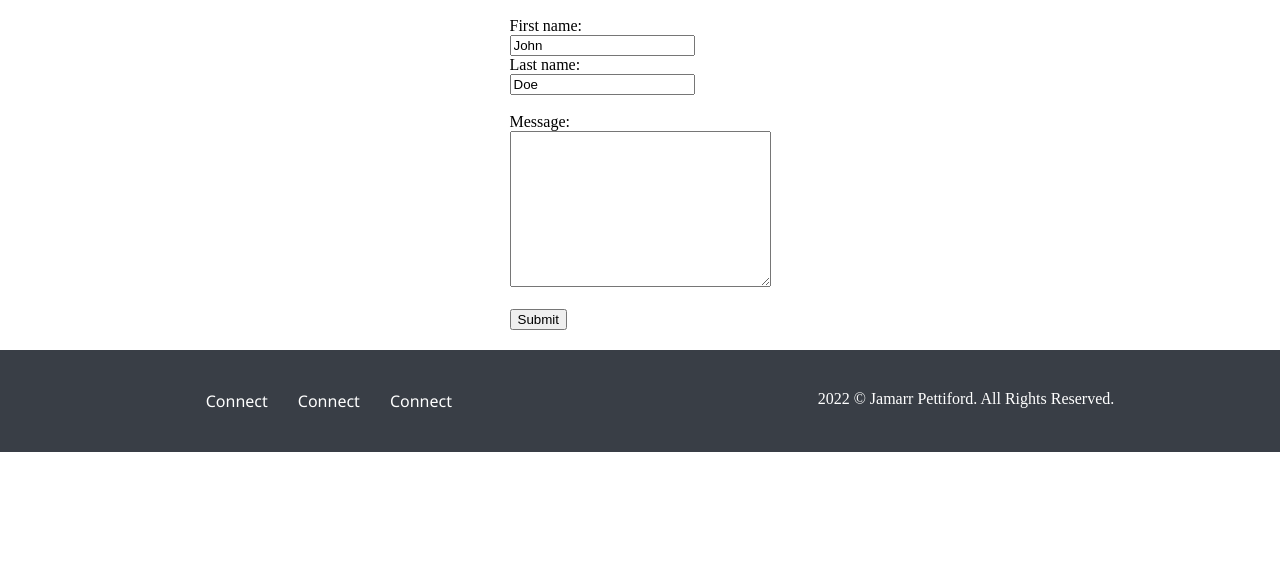
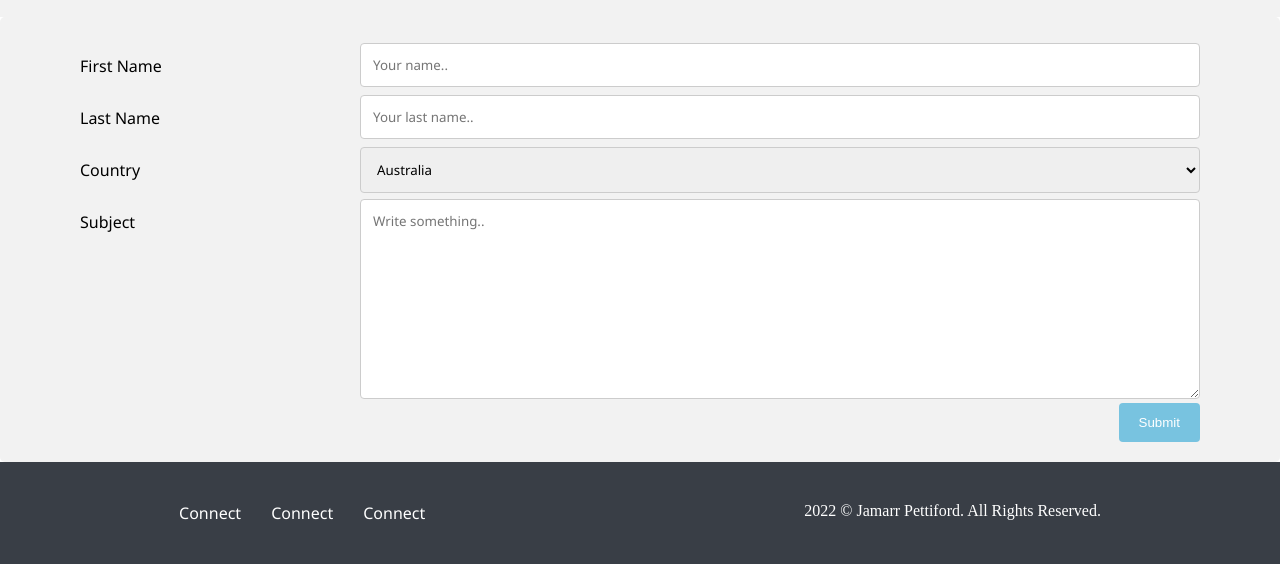
Before and after one commit to Jpford93/jpford93, a plain HTML site: page contact.html in a window 1280 px wide. Shown: the part 251-815 px from the top of the page. Drawn offline with Linux system fonts and the light colour scheme.

Commit message:
Contact Page

```diff
--- a/contact.html
+++ b/contact.html
@@ -33,19 +33,48 @@
     <div class=title-1>
         <h1>Connect with Jamarr</h1>
     </div>
-    <div class="form-1">
-        <div class="form-layout">
-            <form action="">
-                <label for="fname">First name:</label><br>
-                <input type="text" id="fname" name="fname" value="John"><br>
-                <label for="lname">Last name:</label><br>
-                <input type="text" id="lname" name="lname" value="Doe"><br><br>
-                <label for="message">Message:</label><br>
-                <textarea name="message" rows="10" cols="30"></textarea>
-                <br><br>
+    <div class="container">
+        <form action="/action_page.php">
+            <div class="row">
+                <div class="col-25">
+                    <label for="fname">First Name</label>
+                </div>
+                <div class="col-75">
+                    <input type="text" id="fname" name="firstname" placeholder="Your name..">
+                </div>
+            </div>
+            <div class="row">
+                <div class="col-25">
+                    <label for="lname">Last Name</label>
+                </div>
+                <div class="col-75">
+                    <input type="text" id="lname" name="lastname" placeholder="Your last name..">
+                </div>
+            </div>
+            <div class="row">
+                <div class="col-25">
+                    <label for="country">Country</label>
+                </div>
+                <div class="col-75">
+                    <select id="country" name="country">
+                <option value="australia">Australia</option>
+                <option value="canada">Canada</option>
+                <option value="usa">USA</option>
+              </select>
+                </div>
+            </div>
+            <div class="row">
+                <div class="col-25">
+                    <label for="subject">Subject</label>
+                </div>
+                <div class="col-75">
+                    <textarea id="subject" name="subject" placeholder="Write something.." style="height:200px"></textarea>
+                </div>
+            </div>
+            <div class="row">
                 <input type="submit" value="Submit">
-            </form>
-        </div>
+            </div>
+        </form>
     </div>
     <footer>
         <div class="footer-menu">
--- a/style/contact.css
+++ b/style/contact.css
@@ -1,6 +1,7 @@
 * {
     margin: 0;
     list-style-type: none;
+    box-sizing: border-box;
 }
 
 h1,
@@ -26,6 +27,7 @@ header {
     gap: 200px;
     justify-content: space-evenly;
     background-color: #393E46;
+    flex-wrap: wrap;
 }
 
 .logo {
@@ -46,22 +48,92 @@ nav li {
 }
 
 
+/*mobile header*/
+
+@media(max-width: 600px) {
+    header {
+        gap: 75px;
+    }
+}
+
+.title-1 {
+    padding: 30px 0 30px 0;
+    text-align: center;
+    background-color: #f2f2f2;
+    color: #8FC1D4;
+}
+
+
 /*Form Area*/
 
-.title-1 {
-    text-align: center;
-    padding-top: 20px;
+input[type=text],
+select,
+textarea {
+    width: 100%;
+    padding: 12px;
+    border: 1px solid #ccc;
+    border-radius: 4px;
+    resize: vertical;
+    font-family: 'Noto Sans', sans-serif;
 }
 
-.form-1 {
-    padding: 40px 0 20px 0;
-    display: flex;
-    justify-content: center;
+label {
+    padding: 12px 12px 12px 0;
+    display: inline-block;
+    font-family: 'Noto Sans', sans-serif;
 }
 
-.form-layout {
-    display: flex;
-    justify-content: center;
+input[type=submit] {
+    background-color: #78c3e0;
+    color: white;
+    padding: 12px 20px;
+    border: none;
+    border-radius: 4px;
+    cursor: pointer;
+    float: right;
+}
+
+input[type=submit]:hover {
+    background-color: #8FC1D4;
+}
+
+.container {
+    border-radius: 5px;
+    background-color: #f2f2f2;
+    padding: 20px 80px 20px 80px
+}
+
+.col-25 {
+    float: left;
+    width: 25%;
+    margin-top: 6px;
+}
+
+.col-75 {
+    float: left;
+    width: 75%;
+    margin-top: 6px;
+}
+
+
+/* Clear floats after the columns */
+
+.row:after {
+    content: "";
+    display: table;
+    clear: both;
+}
+
+
+/* Responsive layout - when the screen is less than 600px wide, make the two columns stack on top of each other instead of next to each other */
+
+@media screen and (max-width: 600px) {
+    .col-25,
+    .col-75,
+    input[type=submit] {
+        width: 100%;
+        margin-top: 0;
+    }
 }
 
 
@@ -75,10 +147,21 @@ footer {
     padding: 40px 0 40px 0;
     background-color: #393E46;
     color: #fff;
+    flex-wrap: wrap;
 }
 
 .footer-menu ul {
     display: flex;
     flex-direction: row;
     gap: 30px;
+    padding-left: 0;
 }
+
+
+/*mobile*/
+
+@media(max-width: 600px) {
+    footer {
+        gap: 50px;
+    }
+}
--- a/style/style.css
+++ b/style/style.css
@@ -23,6 +23,7 @@ li {
 header {
     padding: 40px 0 40px 0;
     display: flex;
+    flex-wrap: wrap;
     gap: 200px;
     justify-content: space-evenly;
     background-color: #393E46;
@@ -43,6 +44,15 @@ nav ul {
 nav li {
     text-decoration: none;
     color: #fff;
+}
+
+
+/*mobile header*/
+
+@media(max-width: 600px) {
+    header {
+        gap: 75px;
+    }
 }
 
 
@@ -126,6 +136,17 @@ nav li {
     color: #fff;
 }
 
+#buttonContainer {
+    padding-top: 20px;
+}
+
+button {
+    height: 50px;
+    width: 200px;
+    border-radius: 20px;
+    cursor: pointer;
+}
+
 
 /*Connect*/
 
@@ -134,12 +155,19 @@ nav li {
     justify-content: space-evenly;
     padding: 30px 0 50px 0;
     background-color: #F6F6F6;
+    flex-wrap: wrap;
+    width: 100%;
 }
 
 .contact,
 .social-connect {
     padding: 20px 0 20px 0;
     color: #40A8C4;
+    text-align: center;
+}
+
+.container-1 img {
+    max-width: 100%;
 }
 
 .icons {
@@ -157,10 +185,21 @@ footer {
     padding: 40px 0 40px 0;
     background-color: #393E46;
     color: #fff;
+    flex-wrap: wrap;
 }
 
 .footer-menu ul {
     display: flex;
     flex-direction: row;
     gap: 30px;
+    padding-left: 0;
 }
+
+
+/*mobile*/
+
+@media(max-width: 600px) {
+    footer {
+        gap: 50px;
+    }
+}
```
Also changed, not shown: index.html (+5 -4 lines).
